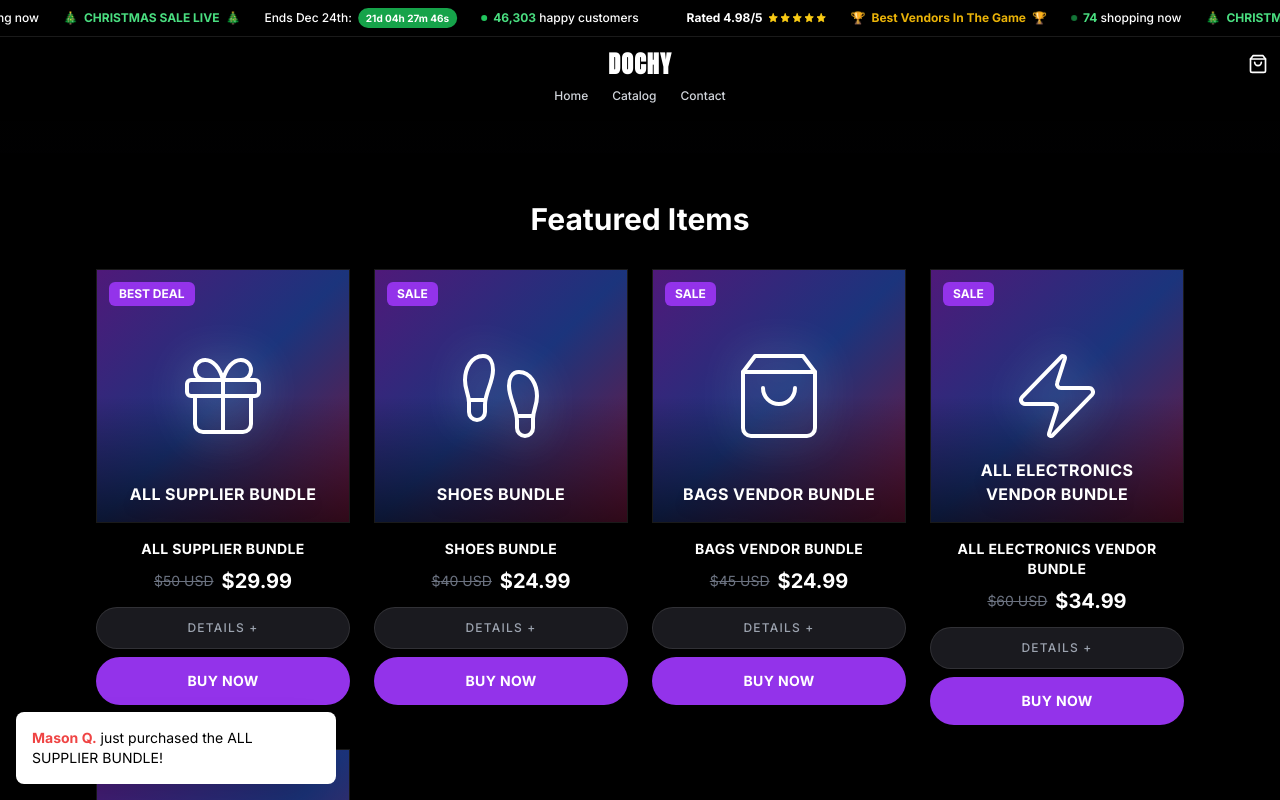
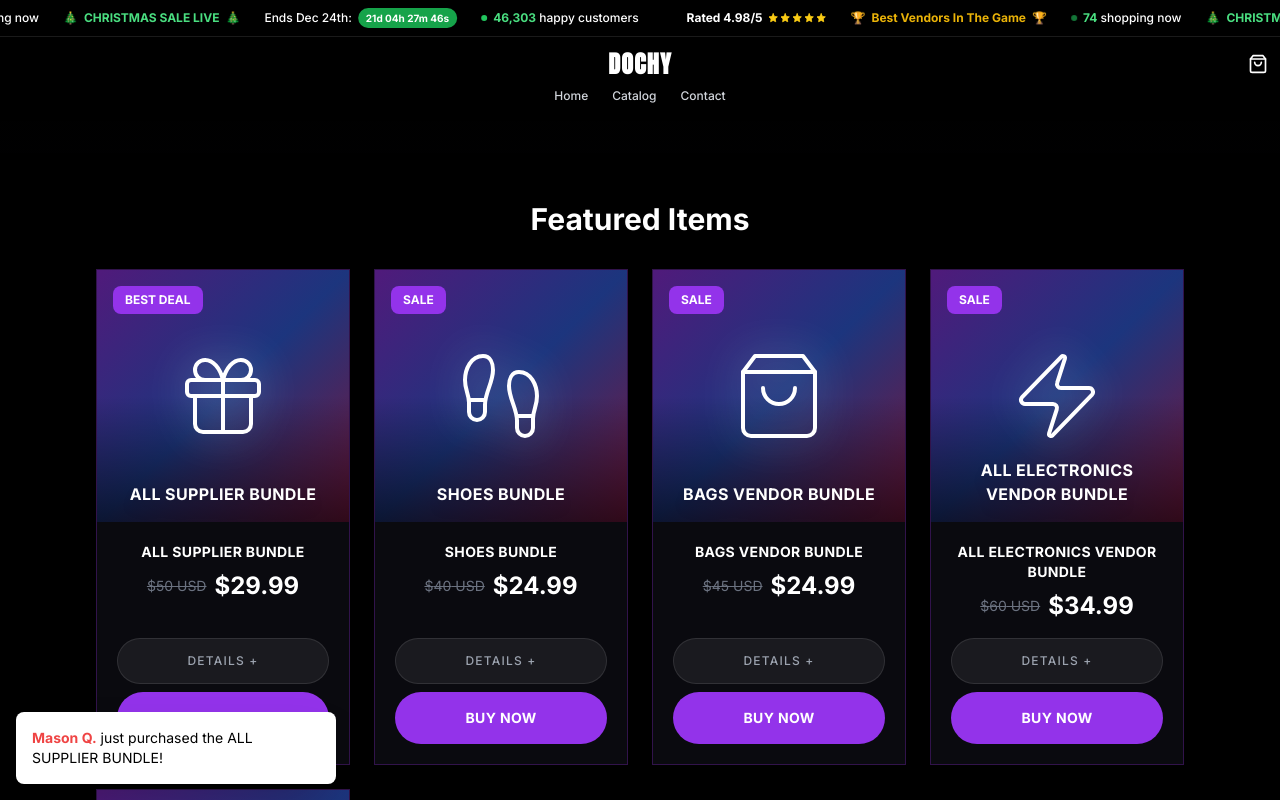
Before and after one commit to Expandingmind/Dochy, a Next.js app: page /items in a window 1280 px wide. Shown: the top 800 px of the page. Built offline with nearby package versions, Linux system fonts and the light colour scheme.

Commit message:
Redesign ProductCard: unified single card, sharp corners, white underglow on hover

```diff
--- a/src/components/ProductCard.tsx
+++ b/src/components/ProductCard.tsx
@@ -79,9 +79,9 @@ export function ProductCard({ product }: ProductCardProps) {
   const Icon = iconMap[product.id] || (product.type === 'bundle' ? Package : Zap);
 
   return (
-    <div className="group flex flex-col">
-      {/* Image Card with Gradient Background - Sharp corners */}
-      <div className="relative aspect-square rounded-sm md:rounded-none overflow-hidden mb-3 md:mb-4 border border-white/10">
+    <div className="group relative flex flex-col bg-[#0a0a0f] border border-purple-900/50 overflow-hidden transition-all duration-300 hover:shadow-[0_0_30px_rgba(255,255,255,0.15)] hover:border-purple-500/50">
+      {/* Image Section with Gradient Background */}
+      <div className="relative aspect-square overflow-hidden">
         {/* Gradient Background */}
         <div className="absolute inset-0 bg-gradient-to-br from-purple-900 via-blue-900 to-pink-900 opacity-90" />
         <div className="absolute inset-0 bg-gradient-to-t from-black/60 via-transparent to-transparent" />
@@ -89,7 +89,7 @@ export function ProductCard({ product }: ProductCardProps) {
         {/* Sale Badge */}
         {product.badge && (
           <div className={cn(
-            "absolute top-3 left-3 text-white text-[10px] md:text-xs font-bold px-2.5 py-1 rounded-md z-20 uppercase",
+            "absolute top-4 left-4 text-white text-[10px] md:text-xs font-bold px-3 py-1.5 rounded-lg z-20 uppercase",
             product.badge === "BEST DEAL" ? "bg-purple-600" : "bg-purple-600"
           )}>
             {product.badge === "BEST DEAL" ? "Best Deal" : "Sale"}
@@ -112,25 +112,25 @@ export function ProductCard({ product }: ProductCardProps) {
         </div>
       </div>
 
-      {/* Product Info Below Card */}
-      <div className="text-center">
-        <h4 className="text-xs md:text-sm font-bold text-white uppercase mb-2 tracking-wide line-clamp-2 leading-tight">
+      {/* Product Info Section - Inside same card */}
+      <div className="flex flex-col flex-1 p-4 md:p-5 bg-[#0a0a0f]">
+        <h4 className="text-xs md:text-sm font-bold text-white uppercase mb-2 tracking-wide line-clamp-2 leading-tight text-center">
           {product.name}
         </h4>
 
-        <div className="flex items-center justify-center gap-2 mb-3">
+        <div className="flex items-center justify-center gap-2 mb-4">
           <span className="text-xs md:text-sm text-gray-500 line-through">
             ${product.originalPrice} USD
           </span>
-          <span className="text-base md:text-xl font-bold text-white">
+          <span className="text-lg md:text-2xl font-bold text-white">
             ${product.price}
           </span>
         </div>
 
-        {/* Buttons - keep rounded for better UX */}
-        <div className="space-y-2">
+        {/* Buttons */}
+        <div className="space-y-2 mt-auto">
           <button
-            className="w-full py-2.5 md:py-3 rounded-full bg-[#1a1a1f] hover:bg-[#252529] text-[10px] md:text-xs font-medium text-gray-400 hover:text-white transition-all uppercase tracking-widest border border-white/10"
+            className="w-full py-3 md:py-3.5 rounded-full bg-[#1a1a1f] hover:bg-[#252529] text-[10px] md:text-xs font-medium text-gray-400 hover:text-white transition-all uppercase tracking-widest border border-white/10"
             onClick={() => alert(`Details for ${product.name}: ${product.description}`)}
           >
             DETAILS +
@@ -139,7 +139,7 @@ export function ProductCard({ product }: ProductCardProps) {
           <button
             onClick={handleAddToCart}
             className={cn(
-              "w-full py-3 md:py-3.5 rounded-full font-bold text-xs md:text-sm uppercase tracking-wide transition-all",
+              "w-full py-3.5 md:py-4 rounded-full font-bold text-xs md:text-sm uppercase tracking-wide transition-all",
               isAdded
                 ? "bg-green-500 text-white"
                 : "bg-purple-600 hover:bg-purple-500 text-white"
```
